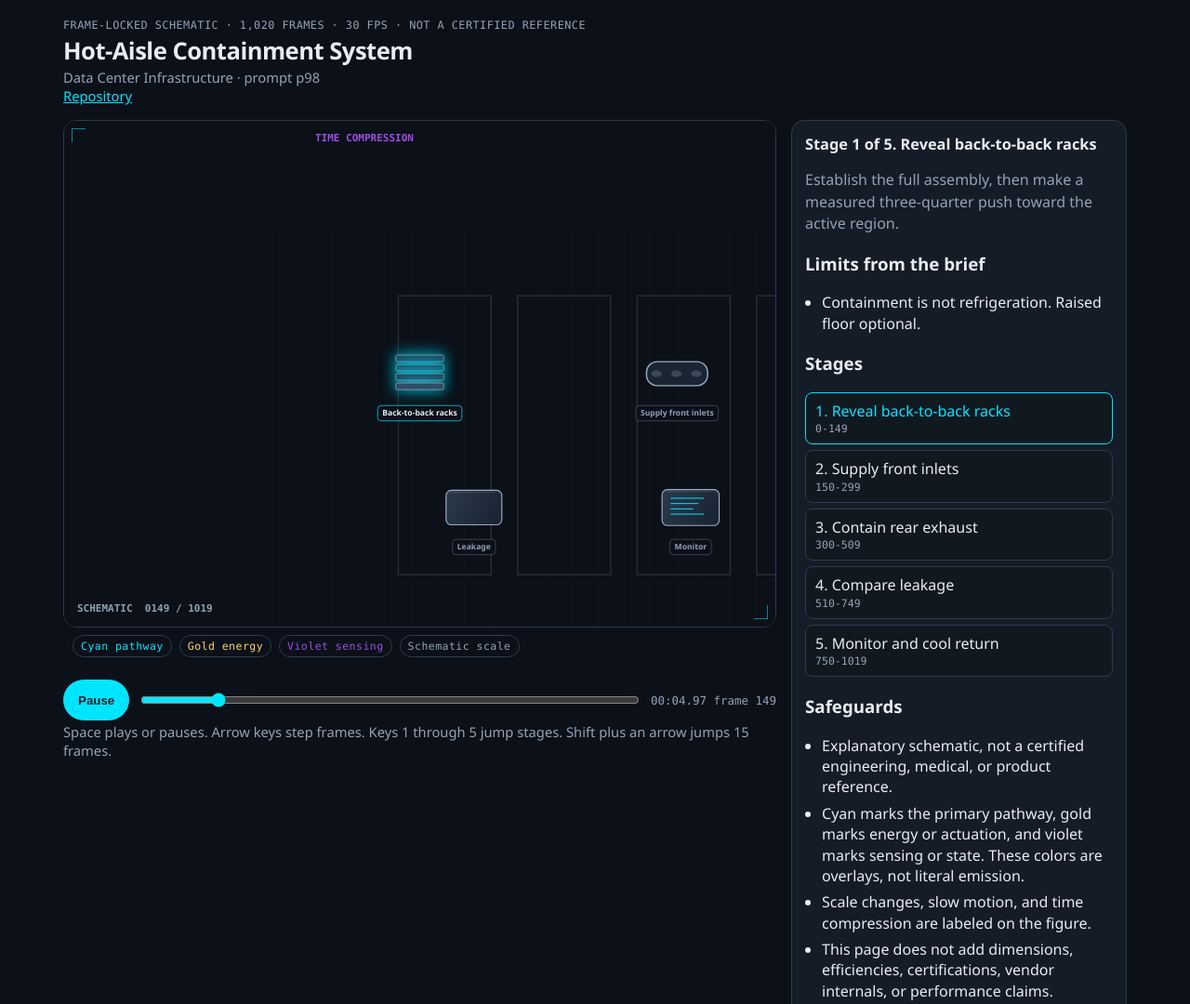
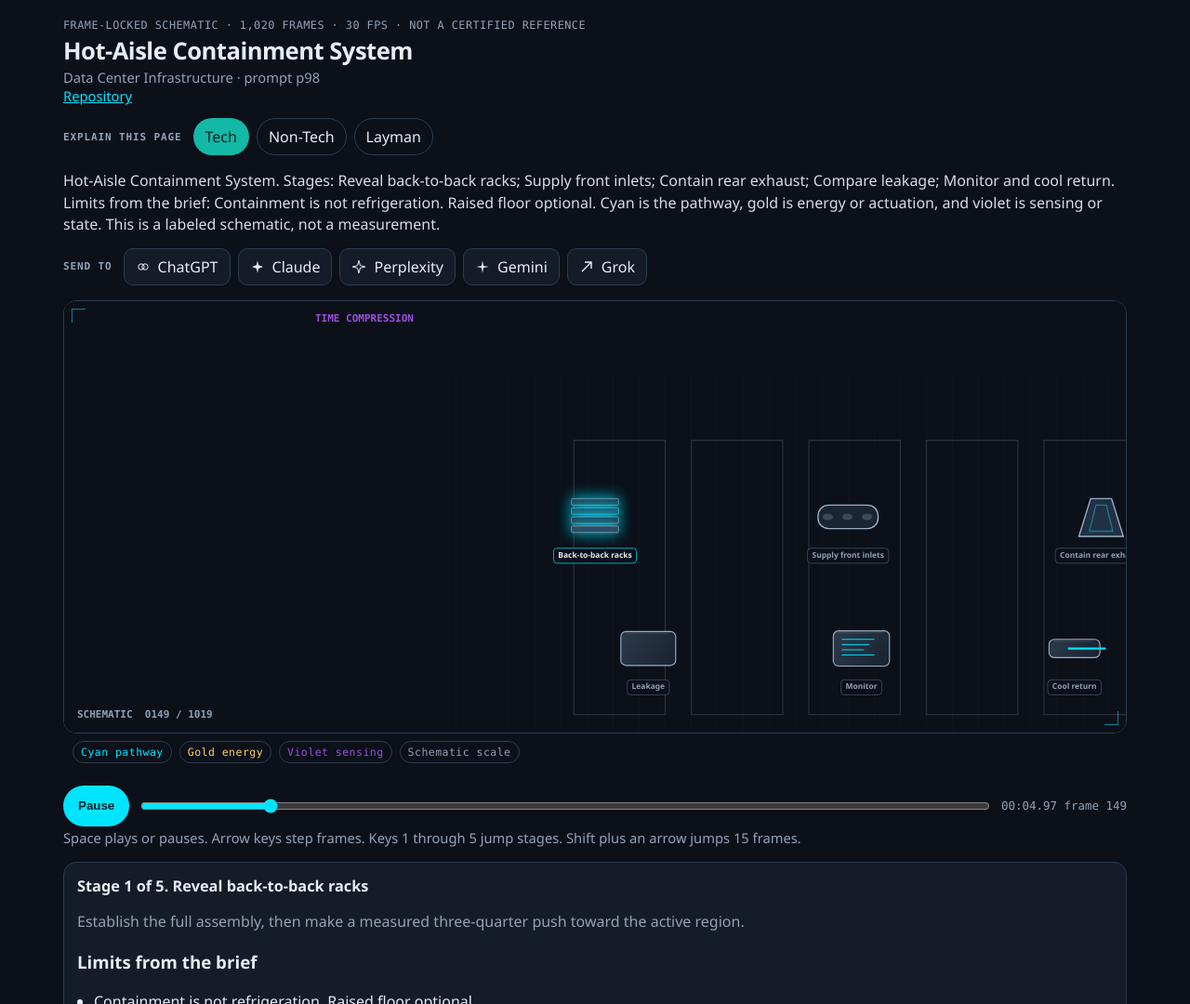
Before and after one commit to mizcausevic-dev/hot-aisle-containment-system-explainer, a plain HTML site: page index.html in a window 1280 px wide. Shown: the top 1080 px of the page at 93% size. Drawn offline with Linux system fonts and the light colour scheme.

Commit message:
Stack the plate, stage notes, and top send and explain controls.

```diff
--- a/index.html
+++ b/index.html
@@ -16,22 +16,23 @@
 .kicker, .cat { color:var(--dim); margin:0; font-size:.92rem; }
 .cat a, footer a { color: var(--path); }
 .kicker { font-family: ui-monospace, SFMono-Regular, Menlo, monospace; letter-spacing:.04em; text-transform:uppercase; font-size:.74rem; }
-.layout { display:grid; grid-template-columns: minmax(0, 1.7fr) minmax(260px, .8fr); gap:16px; margin-top:16px; }
+.layout { display:block; margin-top:16px; }
+.tools { margin:14px 0 8px; }
 .plate-frame { position:relative; background:#070b12; border:1px solid var(--line); border-radius:14px; overflow:hidden; }
 .plate-frame:before, .plate-frame:after { content:""; position:absolute; width:14px; height:14px; border:1px solid rgba(0,229,255,.55); z-index:2; pointer-events:none; }
 .plate-frame:before { top:8px; left:8px; border-right:0; border-bottom:0; }
 .plate-frame:after { right:8px; bottom:8px; border-left:0; border-top:0; }
-canvas { display:block; width:100%; height:min(68vh, 640px); background:#0B1019; }
+canvas { display:block; width:100%; height:min(58vh, 560px); background:#0B1019; }
 .legend { display:flex; flex-wrap:wrap; gap:8px; padding:8px 10px 10px; }
 .legend span { font-family: ui-monospace, SFMono-Regular, Menlo, monospace; font-size:.72rem; letter-spacing:.04em; border:1px solid var(--line); border-radius:999px; padding:4px 8px; color:var(--dim); }
 .legend .path { color:var(--path); } .legend .energy { color:var(--energy); } .legend .sense { color:var(--sense); }
-aside { background:var(--panel); border:1px solid var(--line); border-radius:14px; padding:14px 14px 16px; }
+aside { background:var(--panel); border:1px solid var(--line); border-radius:14px; padding:14px 14px 16px; margin-top:16px; }
 aside h2 { font-size:1.02rem; margin:0 0 8px; }
 aside p { color:var(--dim); line-height:1.45; }
 ol, ul { margin:8px 0 0; padding-left:18px; }
 li { margin:6px 0; line-height:1.4; }
-.stages { list-style:none; padding:0; margin:12px 0 0; }
-.stages button { width:100%; text-align:left; background:#101820; color:var(--bone); border:1px solid var(--line); border-radius:8px; padding:8px 10px; cursor:pointer; font:inherit; }
+.stages { list-style:none; padding:0; margin:12px 0 0; display:grid; grid-template-columns:repeat(5, minmax(0, 1fr)); gap:8px; }
+.stages button { width:100%; height:100%; text-align:left; background:#101820; color:var(--bone); border:1px solid var(--line); border-radius:8px; padding:8px 10px; cursor:pointer; font:inherit; }
 .stages button[aria-current="step"] { border-color:var(--path); color:var(--path); }
 .stages span { display:block; color:var(--dim); font-family: ui-monospace, SFMono-Regular, Menlo, monospace; font-size:.72rem; }
 button:focus-visible, input:focus-visible { outline:2px solid var(--path); outline-offset:2px; }
@@ -52,7 +53,7 @@
 .send-btn svg, .level-btn svg { display:block; }
 #explain-text { flex-basis:100%; margin:8px 0 0; line-height:1.45; color:#d5deea; }
 
-@media (max-width: 860px) { .layout { grid-template-columns: 1fr; } canvas { height:70vw; min-height:280px; } }
+@media (max-width: 860px) { canvas { height:70vw; min-height:280px; } .stages { grid-template-columns:1fr; } }
 @media (prefers-reduced-motion: reduce) { * { scroll-behavior:auto; } }
 </style>
 </head>
@@ -63,9 +64,25 @@
 <h1>Hot-Aisle Containment System</h1>
 <p class="cat">Data Center Infrastructure · prompt p98</p>
 <p class="cat"><a href="https://github.com/mizcausevic-dev/hot-aisle-containment-system-explainer">Repository</a></p>
+<div class="tools">
+<div class="explain-row">
+<span class="share-label">Explain this page</span>
+<button class="level-btn" type="button" data-level="tech" aria-pressed="true">Tech</button>
+<button class="level-btn" type="button" data-level="nontech" aria-pressed="false">Non-Tech</button>
+<button class="level-btn" type="button" data-level="layman" aria-pressed="false">Layman</button>
+<p id="explain-text"></p>
+</div>
+<div class="send-row">
+<span class="share-label">Send to</span>
+<a class="send-btn" data-send="chatgpt" href="https://chatgpt.com/" target="_blank" rel="noopener noreferrer"><svg viewBox="0 0 16 16" width="16" height="16" aria-hidden="true"><circle cx="6" cy="8" r="3.2" fill="none" stroke="currentColor"/><circle cx="10" cy="8" r="3.2" fill="none" stroke="currentColor"/></svg>ChatGPT</a>
+<a class="send-btn" data-send="claude" href="https://claude.ai/new" target="_blank" rel="noopener noreferrer"><svg viewBox="0 0 16 16" width="16" height="16" aria-hidden="true"><path d="M8 1.5 9.2 6.2 14 8 9.2 9.8 8 14.5 6.8 9.8 2 8l4.8-1.8Z" fill="currentColor"/></svg>Claude</a>
+<a class="send-btn" data-send="perplexity" href="https://www.perplexity.ai/" target="_blank" rel="noopener noreferrer"><svg viewBox="0 0 16 16" width="16" height="16" aria-hidden="true"><path d="M8 1.2 9.4 6.6 14.8 8 9.4 9.4 8 14.8 6.6 9.4 1.2 8 6.6 6.6Z" fill="none" stroke="currentColor"/></svg>Perplexity</a>
+<a class="send-btn" data-send="gemini" href="https://gemini.google.com/app" target="_blank" rel="noopener noreferrer"><svg viewBox="0 0 16 16" width="16" height="16" aria-hidden="true"><path d="M8 1.2 9.1 6.9 14.8 8 9.1 9.1 8 14.8 6.9 9.1 1.2 8 6.9 6.9Z" fill="currentColor"/></svg>Gemini</a>
+<a class="send-btn" data-send="grok" href="https://grok.com/" target="_blank" rel="noopener noreferrer"><svg viewBox="0 0 16 16" width="16" height="16" aria-hidden="true"><path d="M3 13 13 3M6 3h7v7" fill="none" stroke="currentColor" stroke-width="1.4"/></svg>Grok</a>
+</div>
+</div>
 </header>
 <div class="layout">
-<div>
 <div class="plate-frame">
 <canvas id="plate" aria-label="Schematic of Hot-Aisle Containment System. The text beside the figure states each stage and the limits."></canvas>
 </div>
@@ -81,7 +98,6 @@
 <span id="readout">00:00.00 frame 0</span>
 </div>
 <p class="cat">Space plays or pauses. Arrow keys step frames. Keys 1 through 5 jump stages. Shift plus an arrow jumps 15 frames.</p>
-</div>
 <aside>
 <h2 id="stage-title">Stage 1 of 5</h2>
 <p id="stage-detail"></p>
@@ -89,8 +105,6 @@
 <ul><li>Containment is not refrigeration. Raised floor optional.</li></ul>
 <h3>Stages</h3>
 <ol class="stages"><li><button type="button" data-stage="0">1. Reveal back-to-back racks <span>0-149</span></button></li><li><button type="button" data-stage="1">2. Supply front inlets <span>150-299</span></button></li><li><button type="button" data-stage="2">3. Contain rear exhaust <span>300-509</span></button></li><li><button type="button" data-stage="3">4. Compare leakage <span>510-749</span></button></li><li><button type="button" data-stage="4">5. Monitor and cool return <span>750-1019</span></button></li></ol>
-<h3>Safeguards</h3>
-<ul><li>Explanatory schematic, not a certified engineering, medical, or product reference.</li><li>Cyan marks the primary pathway, gold marks energy or actuation, and violet marks sensing or state. These colors are overlays, not literal emission.</li><li>Scale changes, slow motion, and time compression are labeled on the figure.</li><li>This page does not add dimensions, efficiencies, certifications, vendor internals, or performance claims.</li><li>Verify the subject before any publication, purchase, safety, or clinical use.</li><li>The reference supports the underlying process or architecture. Camera moves, palette, cutaways, and timing are original illustrative directions, not experimentally validated observations. This brief is not a certified design, simulation result, medical recommendation, or claim about a specific commercial implementation.</li></ul>
 <p class="ref">Mechanism reference: <a href="https://www.energy.gov/sites/default/files/2024-07/best-practice-guide-data-center-design.pdf" rel="noopener noreferrer">DOE  -  data-center design guide</a>. The reference supports the underlying process. Camera, palette, and timing on this page are illustrative.</p>
 </aside>
 </div>
@@ -102,21 +116,6 @@
 <a href="https://cursor.com/@mirza" target="_blank" rel="noopener noreferrer">Cursor</a>
 <a href="https://www.linkedin.com/in/mirzacausevic/" target="_blank" rel="noopener noreferrer">Mirza Causevic</a>
 </nav>
-<div class="send-row">
-<span class="share-label">Send to</span>
-<a class="send-btn" data-send="chatgpt" href="https://chatgpt.com/" target="_blank" rel="noopener noreferrer"><svg viewBox="0 0 16 16" width="16" height="16" aria-hidden="true"><circle cx="6" cy="8" r="3.2" fill="none" stroke="currentColor"/><circle cx="10" cy="8" r="3.2" fill="none" stroke="currentColor"/></svg>ChatGPT</a>
-<a class="send-btn" data-send="claude" href="https://claude.ai/new" target="_blank" rel="noopener noreferrer"><svg viewBox="0 0 16 16" width="16" height="16" aria-hidden="true"><path d="M8 1.5 9.2 6.2 14 8 9.2 9.8 8 14.5 6.8 9.8 2 8l4.8-1.8Z" fill="currentColor"/></svg>Claude</a>
-<a class="send-btn" data-send="perplexity" href="https://www.perplexity.ai/" target="_blank" rel="noopener noreferrer"><svg viewBox="0 0 16 16" width="16" height="16" aria-hidden="true"><path d="M8 1.2 9.4 6.6 14.8 8 9.4 9.4 8 14.8 6.6 9.4 1.2 8 6.6 6.6Z" fill="none" stroke="currentColor"/></svg>Perplexity</a>
-<a class="send-btn" data-send="gemini" href="https://gemini.google.com/app" target="_blank" rel="noopener noreferrer"><svg viewBox="0 0 16 16" width="16" height="16" aria-hidden="true"><path d="M8 1.2 9.1 6.9 14.8 8 9.1 9.1 8 14.8 6.9 9.1 1.2 8 6.9 6.9Z" fill="currentColor"/></svg>Gemini</a>
-<a class="send-btn" data-send="grok" href="https://grok.com/" target="_blank" rel="noopener noreferrer"><svg viewBox="0 0 16 16" width="16" height="16" aria-hidden="true"><path d="M3 13 13 3M6 3h7v7" fill="none" stroke="currentColor" stroke-width="1.4"/></svg>Grok</a>
-</div>
-<div class="explain-row">
-<span class="share-label">Explain this page</span>
-<button class="level-btn" type="button" data-level="tech" aria-pressed="true">Tech</button>
-<button class="level-btn" type="button" data-level="nontech" aria-pressed="false">Non-Tech</button>
-<button class="level-btn" type="button" data-level="layman" aria-pressed="false">Layman</button>
-<p id="explain-text"></p>
-</div>
 </footer>
 <script id="explain-data" type="application/json">{"tech": "Hot-Aisle Containment System. Stages: Reveal back-to-back racks; Supply front inlets; Contain rear exhaust; Compare leakage; Monitor and cool return. Limits from the brief: Containment is not refrigeration. Raised floor optional. Cyan is the pathway, gold is energy or actuation, and violet is sensing or state. This is a labeled schematic, not a measurement.", "nontech": "This page walks through Hot-Aisle Containment System in order: Reveal back-to-back racks; Supply front inlets; Contain rear exhaust; Compare leakage; Monitor and cool return. It shows how the parts relate. It does not add speeds, sizes, or performance claims.", "layman": "This is a moving diagram of Hot-Aisle Containment System. It shows the main parts and the order they work in. It is for learning. It is not a manual and it is not a test result."}</script>
 <script>
```
